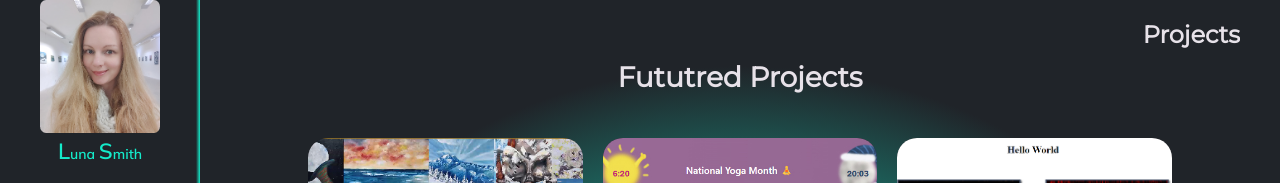
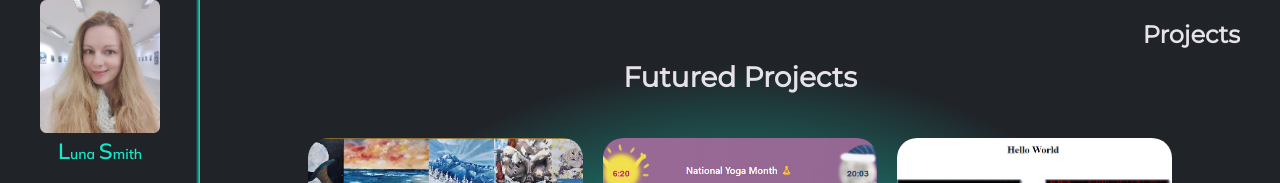
Before and after one commit to Lu-Smith/new_react_portfolio_sass, a React (Create React App) app: page /projects in a window 1280 px wide. Shown: the top 183 px of the page. Built offline with nearby package versions, Linux system fonts and the light colour scheme.

Commit message:
Updated Projects

```diff
--- a/src/assets/content/projects.js
+++ b/src/assets/content/projects.js
@@ -23,7 +23,7 @@
 
 const projects = [
     {
-        title: 'Fututred Projects',
+        title: 'Futured Projects',
         project: [
             {
                 title: 'LuArt Gallery',
--- a/src/components/Projects.tsx
+++ b/src/components/Projects.tsx
@@ -22,7 +22,7 @@
           return <div className={project.title} key={index}>
             <div className="projectsContainer">
               <h3>{project.title}</h3>
-              <div className='project'>
+              <div className={project.title === 'Futured Projects' ? 'futured' : 'project'}>
                 {project.project.map((item, index) => {
                   return <a href={item.href} key={index}>
                         <div className="imageContainer">
--- a/src/styles/projects.scss
+++ b/src/styles/projects.scss
@@ -10,7 +10,7 @@
                 color: $primary-color;
             }
 
-            .project {
+            .project, .futured {
                 a {
                     background-color: $primary-background;
 
@@ -37,7 +37,7 @@
                 color: $secondary-color;
             }
 
-            .project {
+            .project, .futured {
                 a {
                     background-color: $primary-color;
 
@@ -88,10 +88,18 @@
             }
 
             .project {
+                grid-template-rows: repeat(3, 1fr);
+                grid-template-columns: repeat(3, 1fr);
+            }
+
+            .futured {
+                grid-template-rows: repeat(2, 1fr);
+                grid-template-columns: repeat(3, 1fr);
+            }
+
+            .project, .futured {
                 flex: 8;
                 display: grid;
-                grid-template-rows: repeat(2, 1fr);
-                grid-template-columns: repeat(3, 1fr);
                 margin-bottom: 80px;
                 gap: 20px;
                 width: 80%;
```
